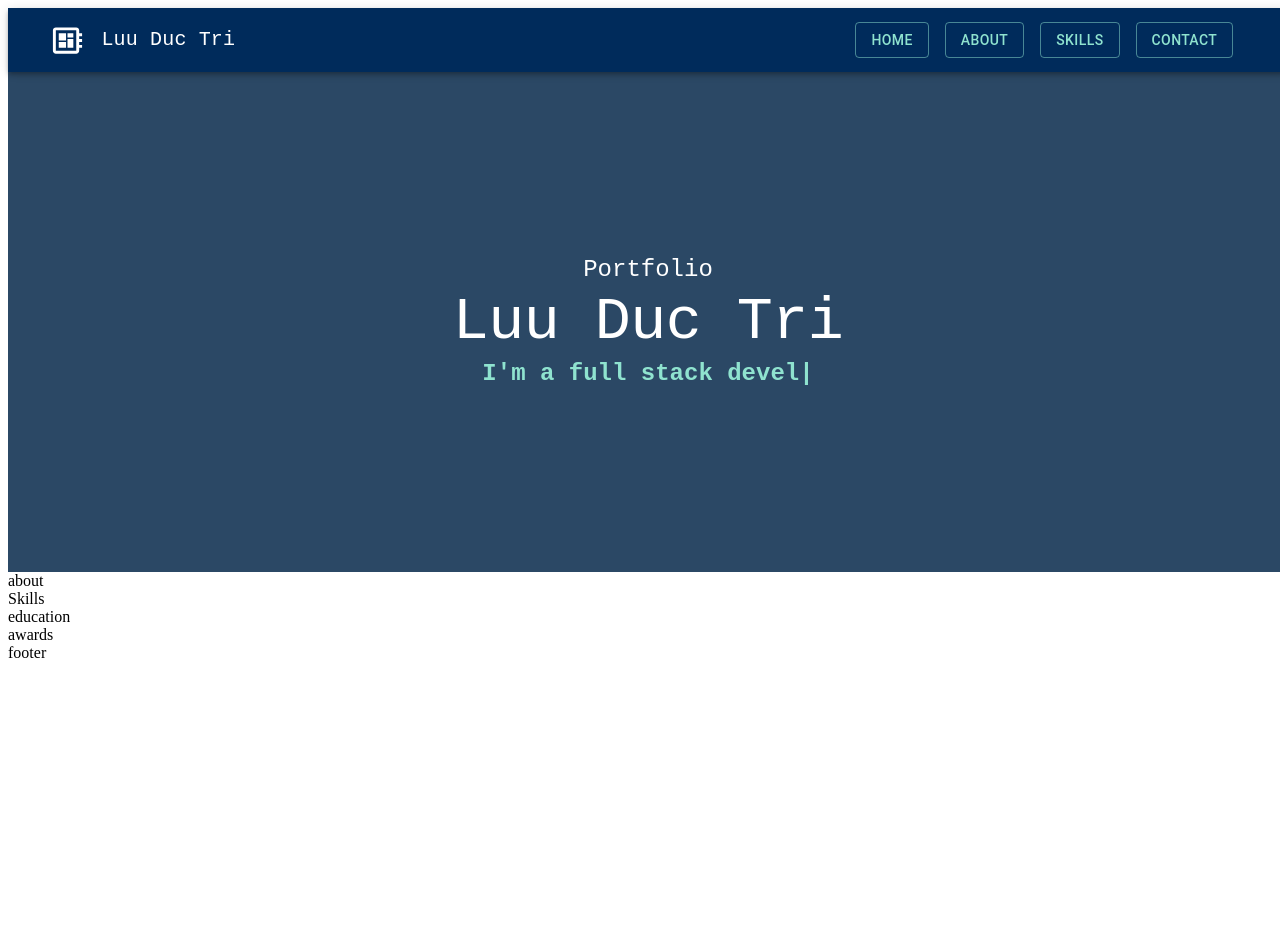
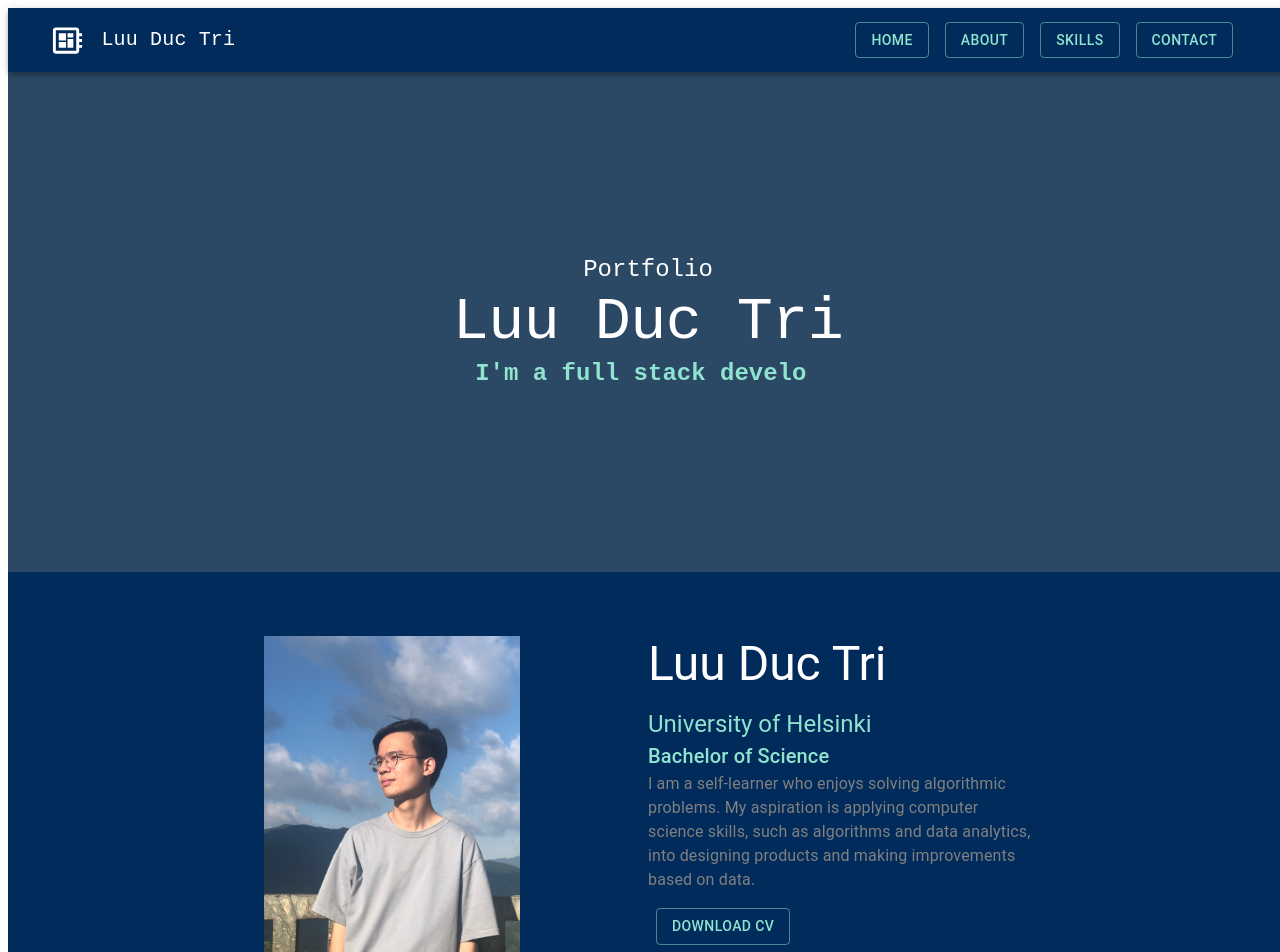
Before and after one commit to triluu03/personal-portfolio, a React (Create React App) app: page / in a window 1280 px wide. Shown: the top 952 px of the page. Before the commit the page ends 800 px from the top, so only its background shows below. Built offline with nearby package versions, Linux system fonts and the light colour scheme.

Commit message:
About section

```diff
--- a/src/components/About.js
+++ b/src/components/About.js
@@ -1,5 +1,63 @@
+import { Box, Typography, Button } from '@mui/material'
+
+import Avatar from '../images/avatar.jpeg'
+
 const About = () => {
-    return <div>about</div>
+    const style = {
+        display: 'flex',
+        justifyContent: 'center',
+        flexDirection: 'row',
+    }
+
+    const image = {
+        backgroundImage: `url(${Avatar})`,
+        backgroundSize: 'cover',
+    }
+
+    return (
+        <Box
+            sx={{ width: '100vw', height: 500, bgcolor: 'primary.main' }}
+            style={style}
+        >
+            <Box sx={{ m: '5%', width: '20%' }} style={image} />
+            <Box sx={{ m: '5%', maxWidth: '30%' }}>
+                <Typography
+                    variant='h3'
+                    component='div'
+                    color='textPrimary.main'
+                    sx={{ mb: 2 }}
+                >
+                    Luu Duc Tri
+                </Typography>
+                <Typography variant='h5' component='div' color='cardTitle.main'>
+                    University of Helsinki
+                </Typography>
+                <Typography variant='h6' component='div' color='cardTitle.main'>
+                    Bachelor of Science
+                </Typography>
+                <Typography color='textSecondary.main'>
+                    I am a self-learner who enjoys solving algorithmic problems.
+                    My aspiration is applying computer science skills, such as
+                    algorithms and data analytics, into designing products and
+                    making improvements based on data.
+                </Typography>
+                <Button
+                    variant='outlined'
+                    color='cardTitle'
+                    sx={{
+                        ':hover': {
+                            bgcolor: 'cardTitle.main',
+                            color: 'black',
+                        },
+                        m: 1,
+                        mt: 2,
+                    }}
+                >
+                    download CV
+                </Button>
+            </Box>
+        </Box>
+    )
 }
 
 export default About
```
Also changed, not shown: src/images/avatar.jpeg (added), src/images/avatar.png (added).
